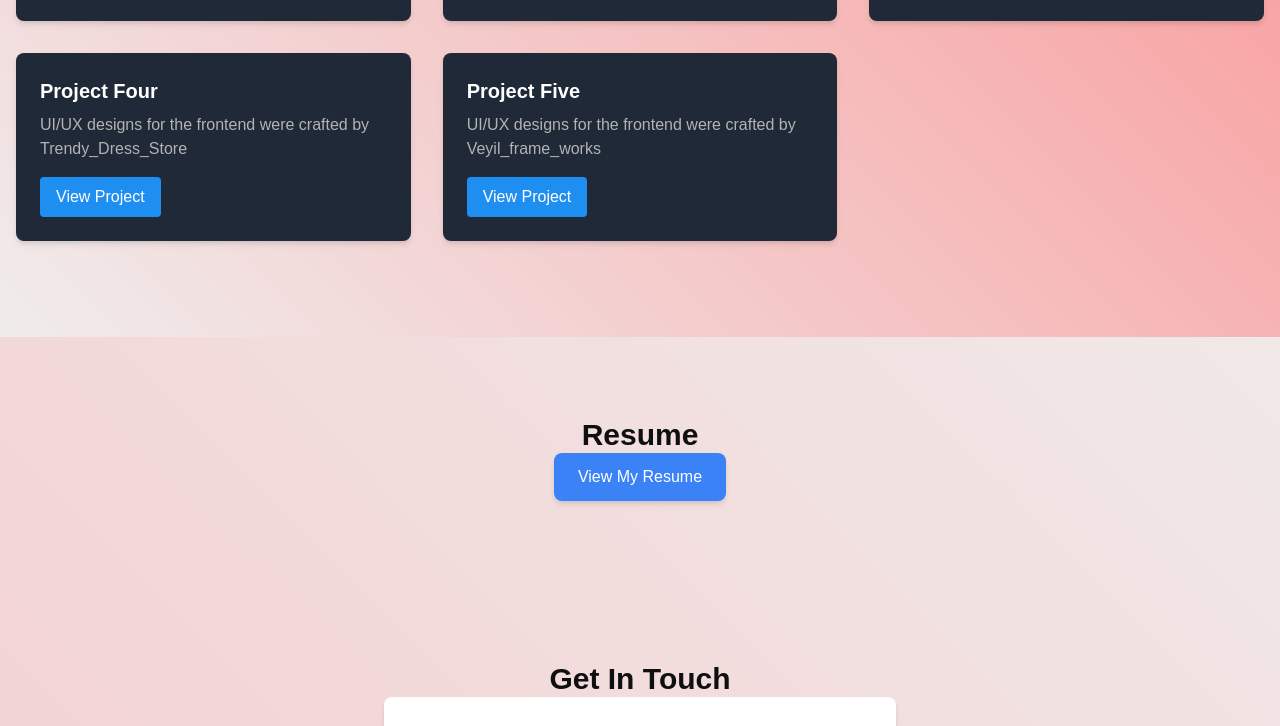
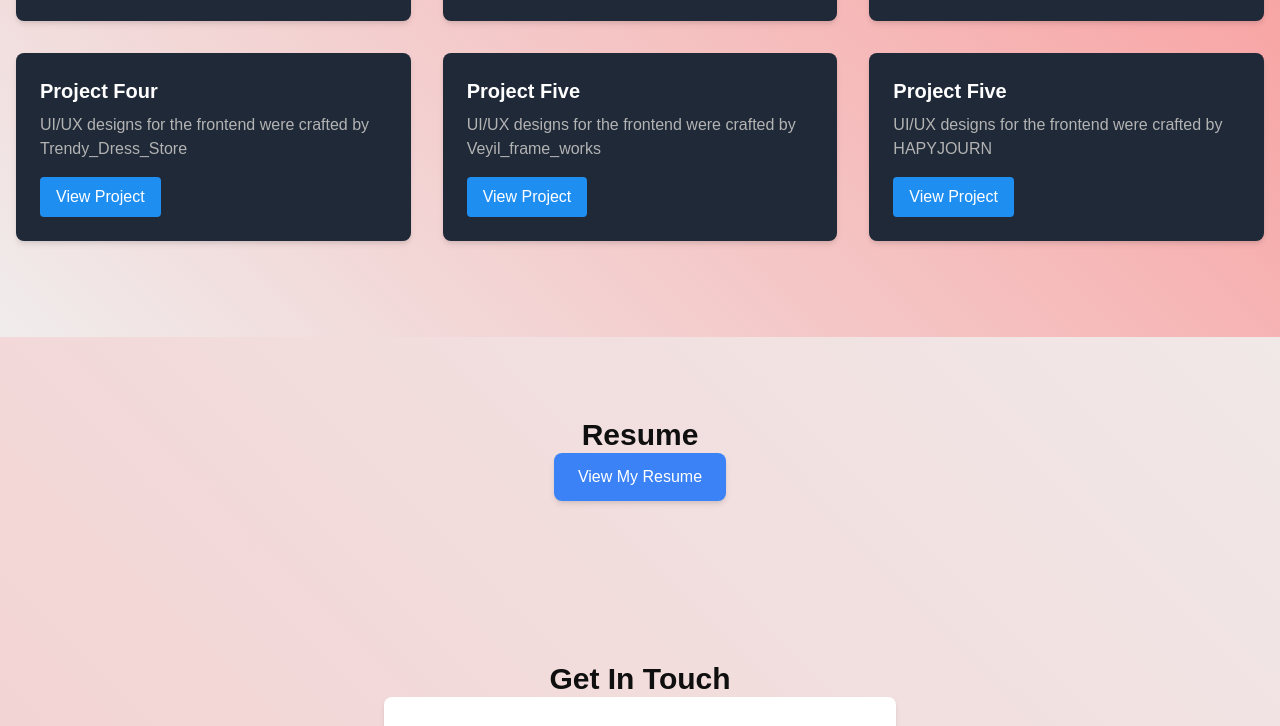
Before and after one commit to VetrivelmaniT/Vetrivel_Mani_T-portfolio.com, a plain HTML site: page index.html in a window 1280 px wide. Shown: the part 5107-5833 px from the top of the page. Drawn offline with nearby package versions, Linux system fonts and the light colour scheme.

Commit message:
Update index.html
ADDED HAPYJOURN

```diff
--- a/index.html
+++ b/index.html
@@ -372,6 +372,13 @@
                 <p class="text-secondary mt-2">UI/UX designs for the frontend were crafted by Veyil_frame_works</p>
                 <a href="https://www.figma.com/proto/QGAEbbtUG5pambD2bdvL28/Veyil_frame_works?t=GMYSiHxE4iWoeFFj-1" class="btn-primary mt-4 inline-block px-4 py-2 rounded text-white">View Project</a>
             </div>
+
+              <!-- Project 6 -->
+            <div class="bg-gray-800 p-6 rounded-lg shadow-md">
+                <h4 class="text-xl font-bold text-primary1">Project Five</h4>
+                <p class="text-secondary mt-2">UI/UX designs for the frontend were crafted by HAPYJOURN</p>
+                <a href="https://www.figma.com/proto/o73B3Qhwfty6n5JRAU6jmJ/HAPYJOURN?t=yfKEe4Vhmi1M6u7y-1&scaling=scale-down&content-scaling=fixed&page-id=0%3A1&node-id=2-20&starting-point-node-id=2%3A20" class="btn-primary mt-4 inline-block px-4 py-2 rounded text-white">View Project</a>
+            </div>
         </div>
     </section>
     <div class="spaceing">
```
